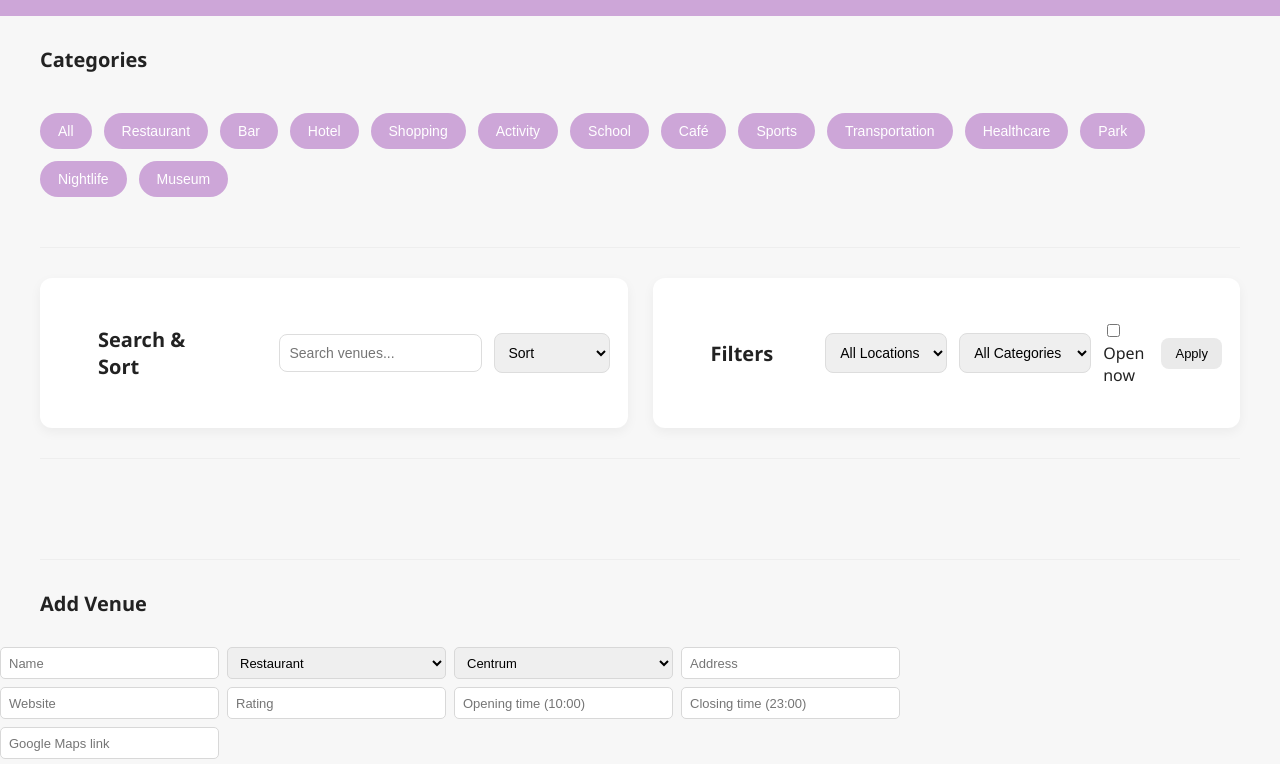
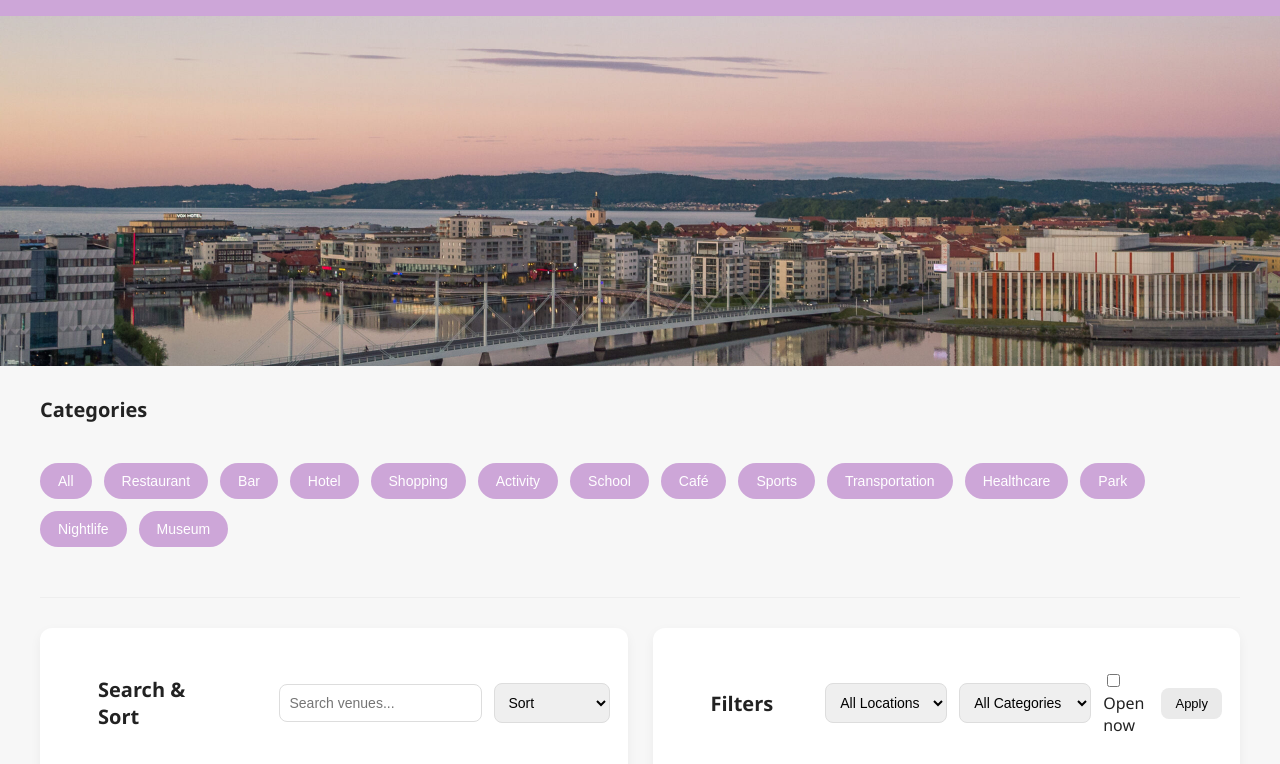
Before and after one commit to ju-nmd2023/Advanced-WebDev-Project, a plain HTML site: page frontend/index.html in a window 1280 px wide. Shown: the part 56-820 px from the top of the page. Drawn offline with Linux system fonts and the light colour scheme; no server answers.

Commit message:
hero image

```diff
--- a/frontend/index.html
+++ b/frontend/index.html
@@ -9,7 +9,7 @@
 
   <body>
     <h1>Jönköping City Guide</h1>
-
+    <div class="hero"></div>
     <h2>Categories</h2>
 
     <div class="category-buttons">
--- a/frontend/style.css
+++ b/frontend/style.css
@@ -142,6 +142,21 @@ h1 {
   font-weight: 700;
 }
 
+/* HERO IMAGE */
+
+.hero {
+  width: 100%;
+  height: 350px;
+
+  background-image: url("jkpg.jpg");
+  background-size: cover;
+  background-position: center;
+  max-width: 1600px;
+  margin: auto;
+
+  margin-bottom: 20px;
+}
+
 /* SECTION TITLES */
 
 h2 {
@@ -187,7 +202,7 @@ h2 {
   background: white;
   padding: 18px;
   border-radius: 12px;
-  box-shadow: 0 4px 12px rgba(0,0,0,0.05);
+  box-shadow: 0 4px 12px rgba(0, 0, 0, 0.05);
   display: flex;
   align-items: center;
   gap: 12px;
@@ -224,13 +239,13 @@ select:focus {
   background: white;
   border-radius: 14px;
   padding: 20px;
-  box-shadow: 0 6px 16px rgba(0,0,0,0.05);
+  box-shadow: 0 6px 16px rgba(0, 0, 0, 0.05);
   transition: 0.2s;
 }
 
 .venue-card:hover {
   transform: translateY(-3px);
-  box-shadow: 0 8px 22px rgba(0,0,0,0.08);
+  box-shadow: 0 8px 22px rgba(0, 0, 0, 0.08);
 }
 
 .venue-card h3 {
```
Also changed, not shown: frontend/jkpg.jpg (added).
